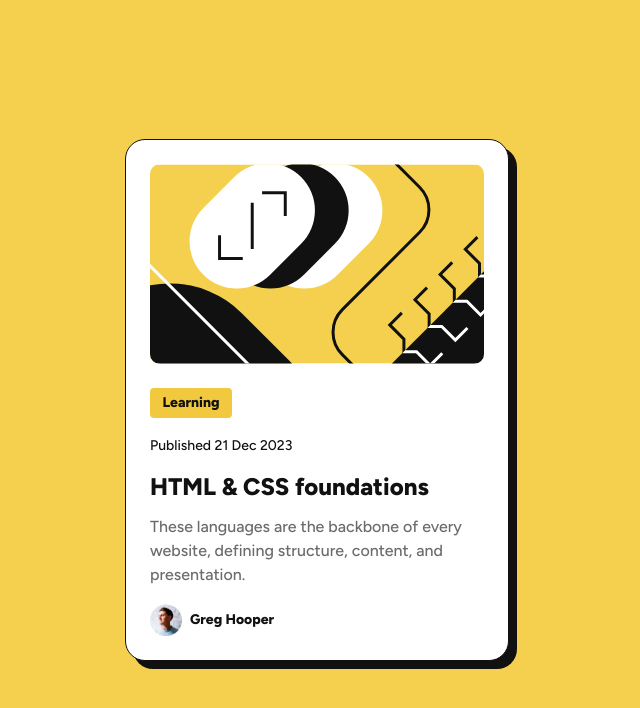
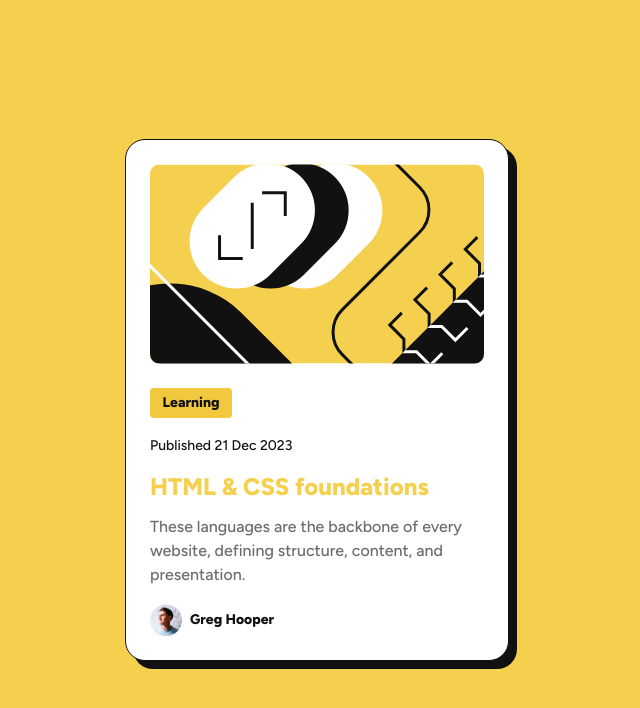
Before and after one commit to padi/blog-preview-card, a plain HTML site: page index.html in a window 1280 px wide. In both pictures the pointer is over the element "HTML & CSS foundations". Shown: the whole page, without its empty margins (323-963 px from the left). Drawn offline with Linux system fonts and the light colour scheme.

Commit message:
Add card preview active state
h1/title changes color when mouse
hovers over the card

```diff
--- a/styles.css
+++ b/styles.css
@@ -94,6 +94,10 @@ body {
       justify-content: space-between;
     }
 
+    &:hover h1 {
+      color: #f5d04e;
+    }
+
     .tag {
       font-size: 14px;
       font-weight: var(--extra-bold);
```
